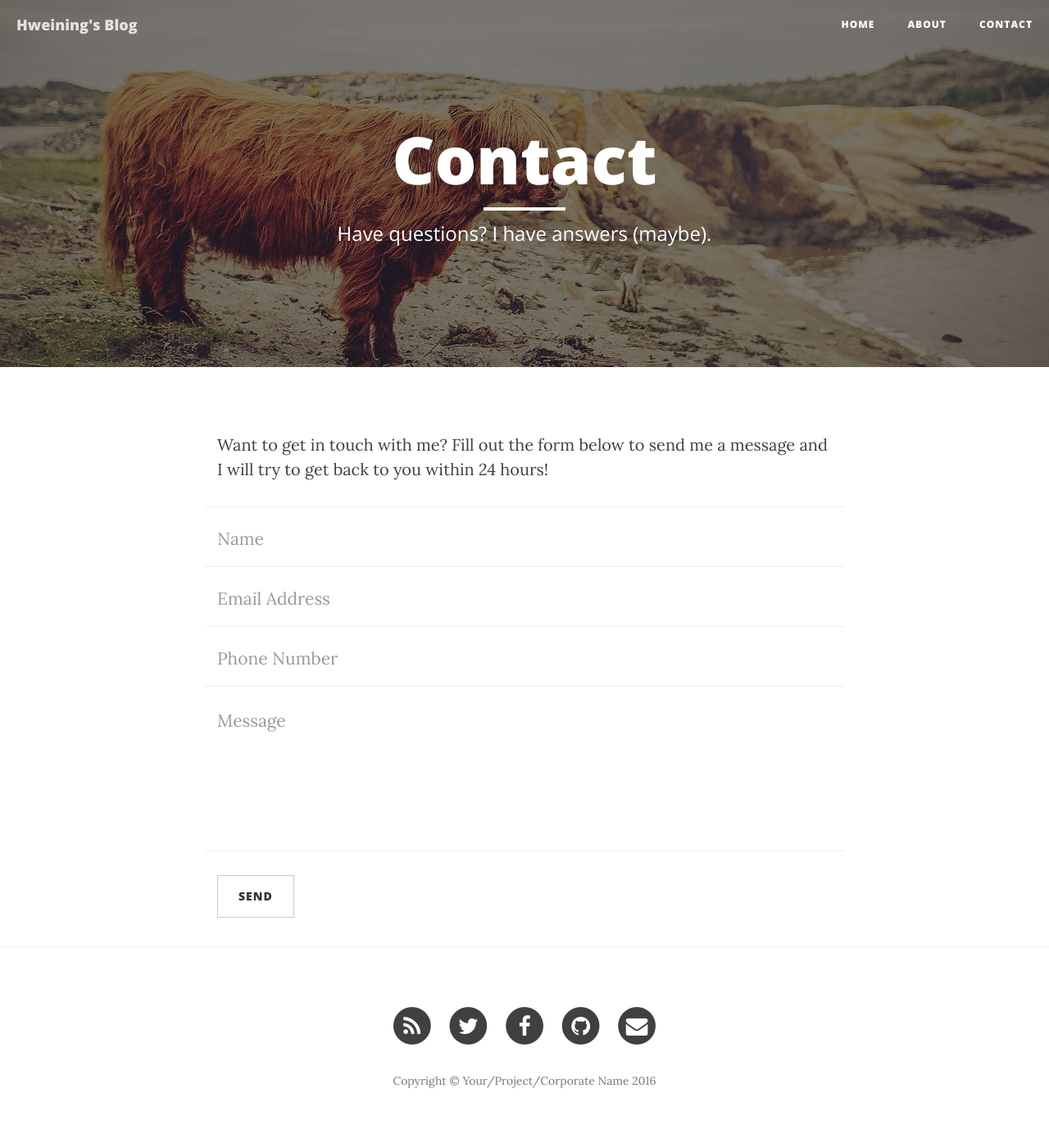
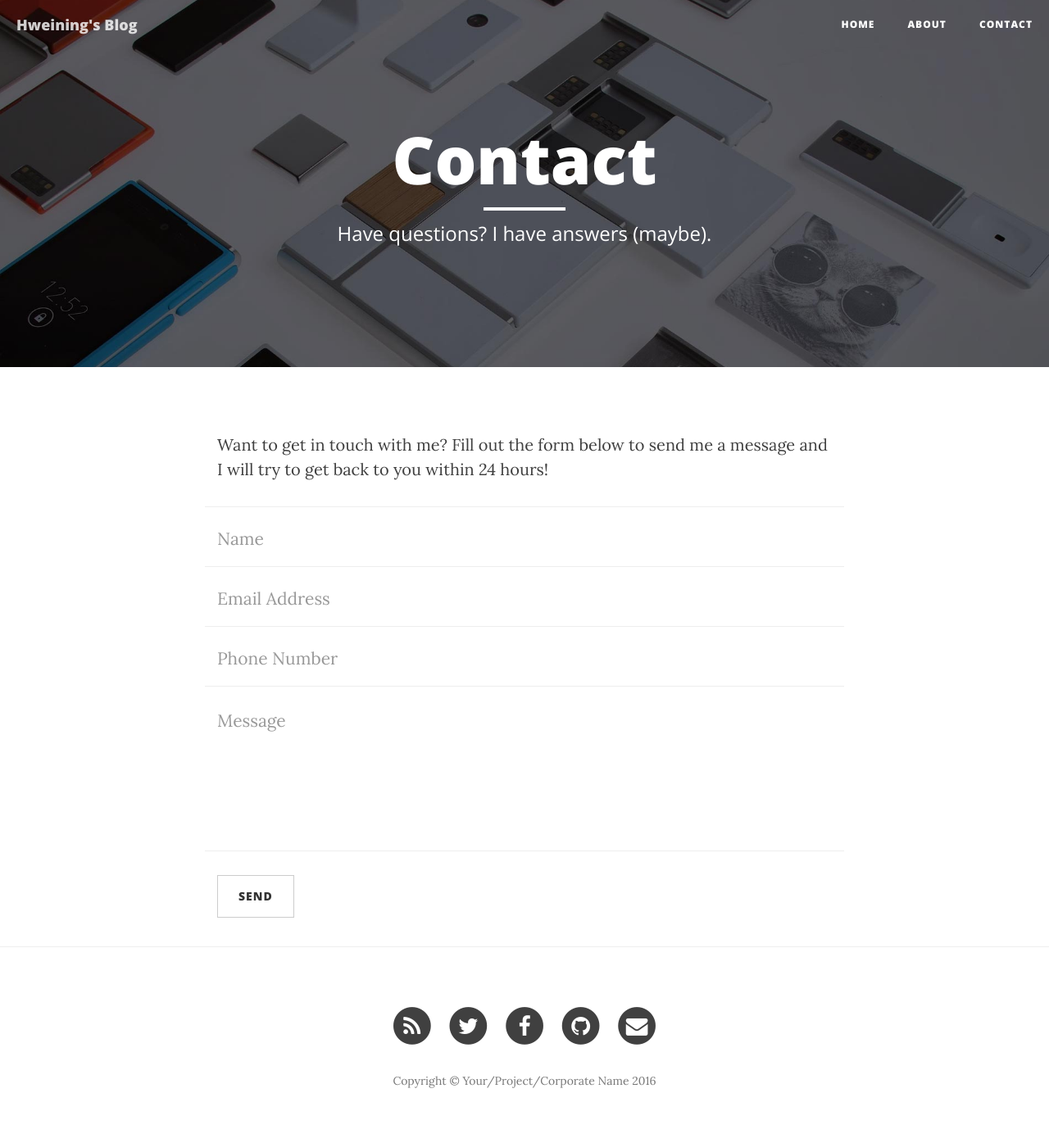
Before and after one commit to hweining/hweining.github.com, a Jekyll site: the page built from contact.html, in a window 1280 px wide. Shown: the whole page at 82% size. Built offline with Jekyll 4.4.1, drawn with Linux system fonts in a browser that asks for light colours; nearby versions of some CDN libraries.

Commit message:
Update contact.html

```diff
--- a/contact.html
+++ b/contact.html
@@ -2,7 +2,7 @@
 layout: page
 title: "Contact"
 description: "Have questions? I have answers (maybe)."
-header-img: "img/contact-bg.jpg"
+header-img: "img/post-bg-js-module.jpg"
 ---
 
 <p>Want to get in touch with me? Fill out the form below to send me a message and I will try to get back to you within 24 hours!</p>
```
